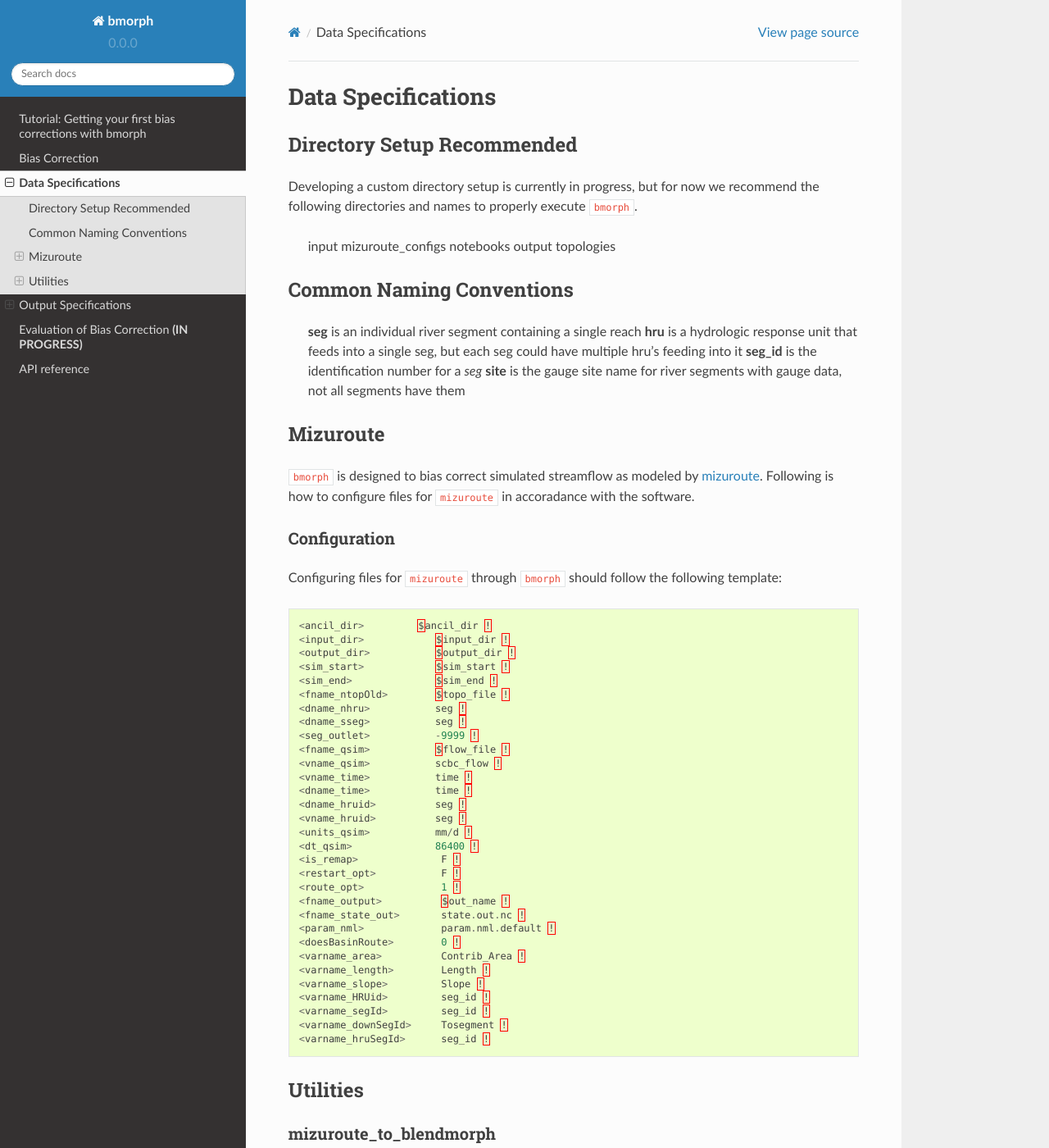
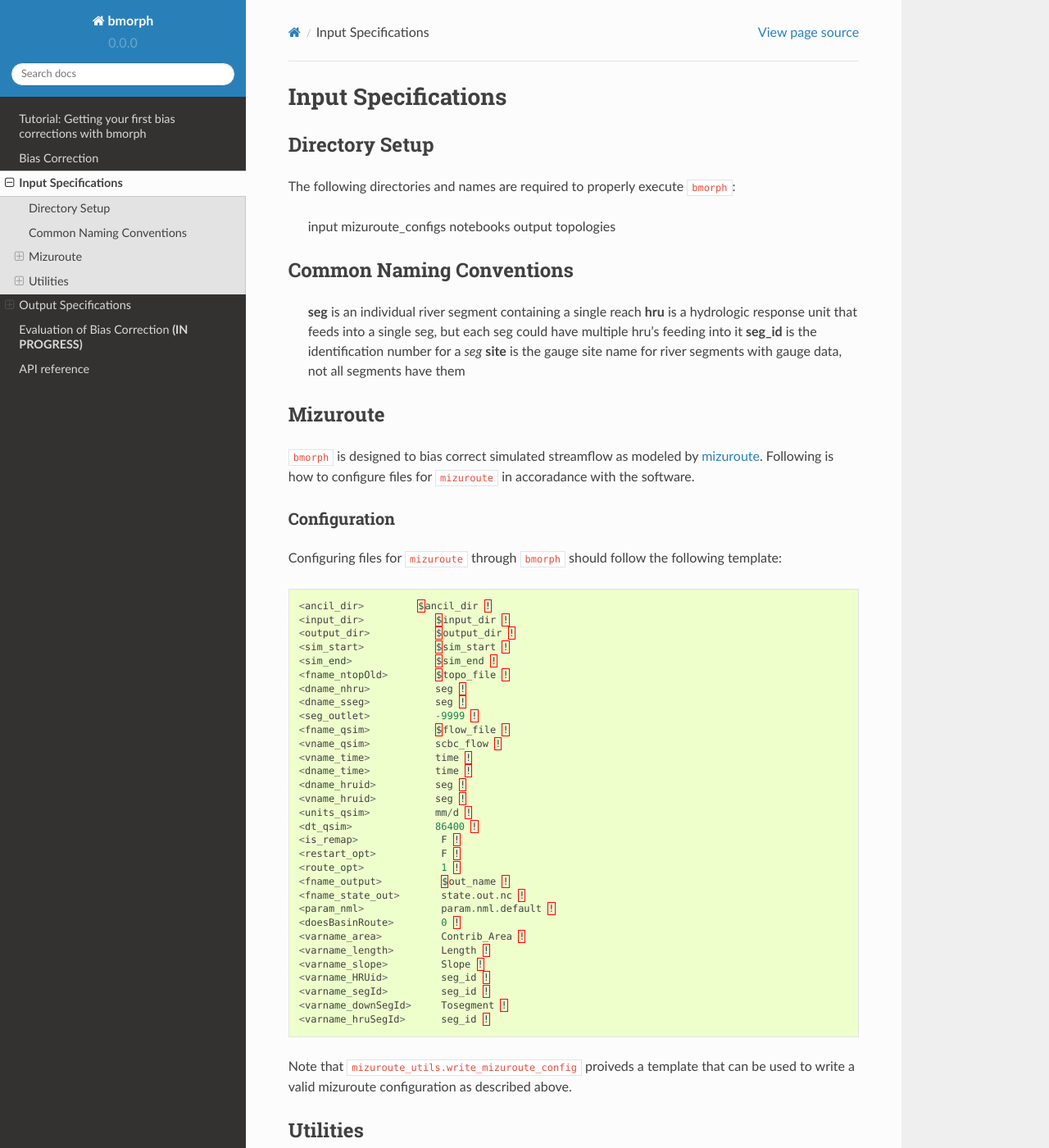
Before and after one commit to UW-Hydro/bmorph, a Sphinx documentation site: the page built from docs/data.rst, in a window 1280 px wide and 1400 px high. Shown: the whole window at 82% size. Built offline with Sphinx 7.4.7 and the Read the Docs theme 2.0.0, drawn with Linux system fonts in a browser that asks for light colours.

Commit message:
PR requested changes implemented

```diff
--- a/docs/data.rst
+++ b/docs/data.rst
@@ -1,11 +1,10 @@
-Data Specifications
-===================
+Input Specifications
+====================
 
-Directory Setup Recommended
----------------------------
+Directory Setup
+---------------
 
-Developing a custom directory setup is currently in progress, but for now we recommend the
-following directories and names to properly execute ``bmorph``.
+The following directories and names are  required to properly execute ``bmorph``:
 
     input
     mizuroute_configs
@@ -70,6 +69,7 @@ Configuring files for ``mizuroute`` through ``bmorph`` should follow the followi
     <varname_downSegId>     Tosegment !
     <varname_hruSegId>      seg_id !
 
+Note that ``mizuroute_utils.write_mizuroute_config`` proiveds a template that can be used to write a valid mizuroute configuration as described above.
 
 Utilities
 ---------
--- a/docs/for_developers.rst
+++ b/docs/for_developers.rst
@@ -3,8 +3,8 @@ For Developers
 
 This file contains helpful tips & tricks found in the process of developing this project.
 
-Converting jupyterlab to restructured text
-------------------------------------------
+Converting notebooks to restructured text
+-----------------------------------------
 
 .. code:: ipython3
 
```
Also changed, not shown: docs/bias_correction.rst (+10 -8 lines), docs/Figures/Mapping_Diagrams_Pierce.jpg (added), docs/Figures/conditioning_diagram_with_arrows.png.
